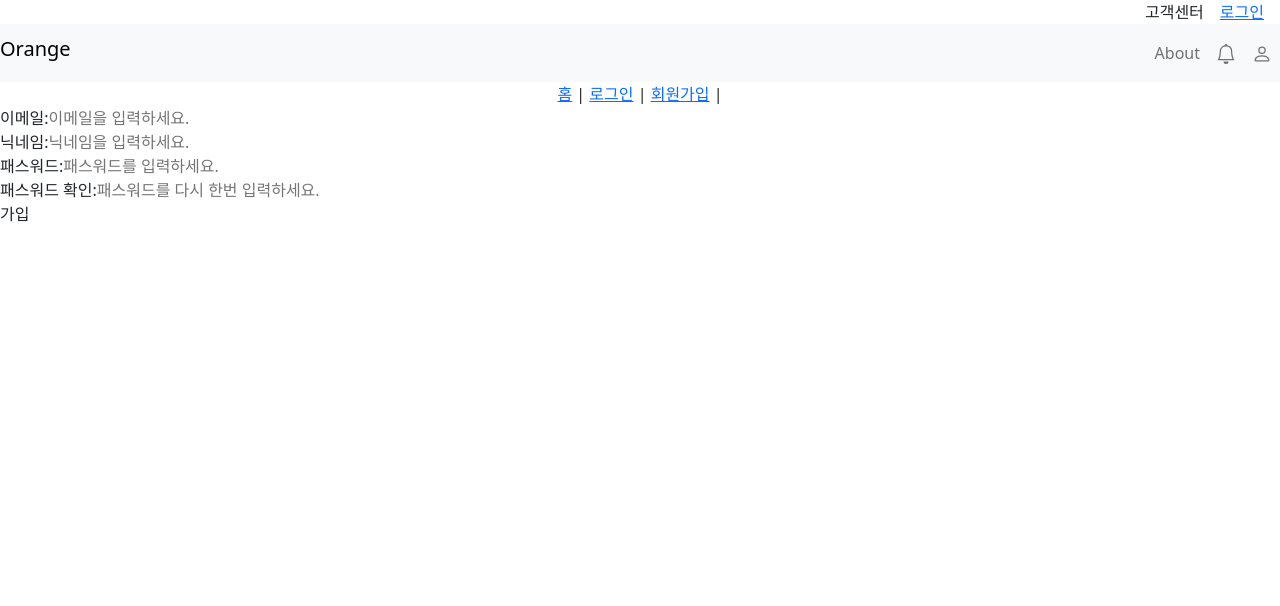
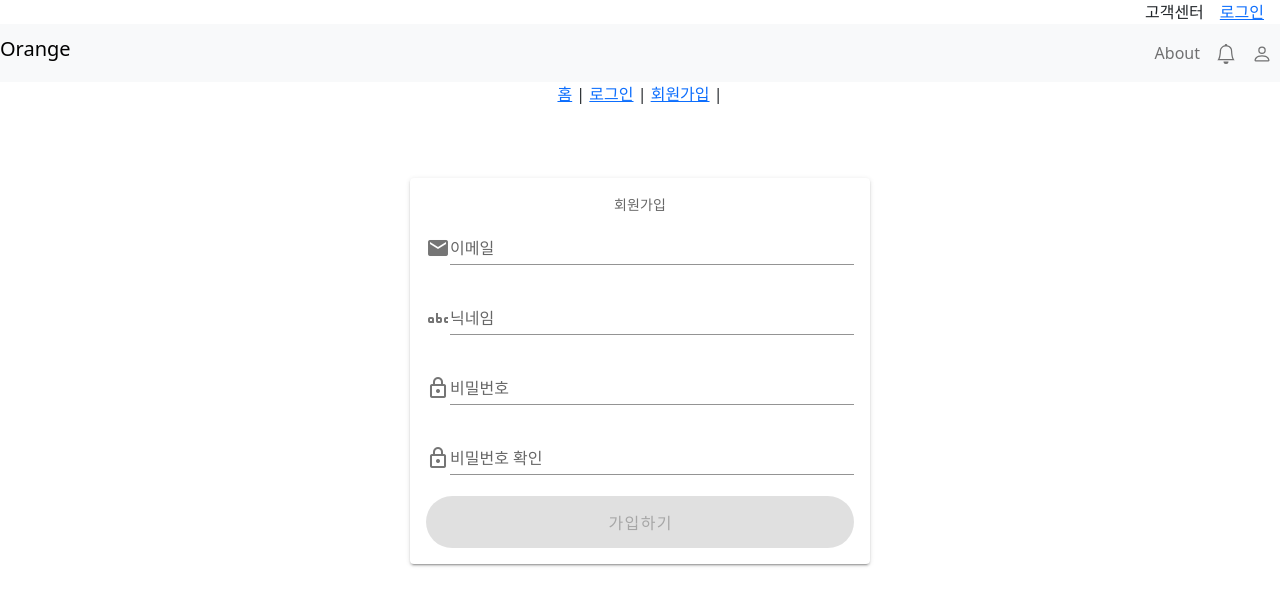
Before and after one commit to yyerim0901/Orange, a Vue app in the folder frontend/: page /signup in a window 1280 px wide. Shown: the top 606 px of the page. Built offline with nearby package versions, Linux system fonts and the light colour scheme.

Commit message:
auth validate

```diff
--- a/frontend/src/components/user/LoginForm.vue
+++ b/frontend/src/components/user/LoginForm.vue
@@ -1,6 +1,6 @@
 <template>
   <v-container class="fill-height">
-    <v-row justify="center">
+    <v-row class="justify-content-center my-5">
       <v-col cols="auto">
         <v-card
           width="460"
@@ -12,7 +12,7 @@
             >
               <v-form
                 ref="form"
-                @submit.prevent="signIn"
+                @submit.prevent="LoginForm"
               >
                 <div class="text-h4 font-weight-black mb-10">
                   로그인
@@ -22,6 +22,7 @@
                   name="이메일"
                   :rules="{
                     required: true,
+                    email: true,
                   }"
                 >
                   <v-text-field
@@ -37,10 +38,12 @@
                   name="비밀번호"
                   :rules="{
                     required: true,
+                    min: 8,
                   }"
                 >
                   <v-text-field
                     v-model="password"
+                    type="password"
                     label="비밀번호"
                     clearable
                     prepend-icon="mdi-lock-outline"
@@ -89,45 +92,18 @@ export default {
     password: null,
   }),
   methods: {
-    signIn () {
-      this.$refs.observer.validate().then(result => {
+    async LoginForm () {
+      const result = await this.$refs.observer.validate()
         if (result) {
           alert('로그인 성공')
         }
-      })
+      }
     }
   }
-  // data() {
-  //   return {
-  //     state:'ins',
-  //     email: '',
-  //     emailRules: [
-  //       v => !!v || '이메일은 필수 입력사항입니다.',
-  //       v => /.+@.+\..+/.test(v) || '해당 이메일을 사용할 수 없습니다.',
-  //     ],
-  //     passwordRules: [
-  //       v => this.state === 'ins' ? !!v || '패스워드는 필수 입력사항입니다.' : true,
-  //       v => !(v && v.length >= 20) || '패스워드는 20자 이상 입력할 수 없습니다.',
-  //       v => v.length >= 8 || 'At least 8 characters',
-  //     ],
-  //     password: '',
-  //     checkbox: false,
-  //   }
-  // },
 
-  // methods: {
-  //   submitForm() {
-  //     console.log("로그인 완료")
-  //   },
-  //   validate () {
-  //     this.$refs.form.validate()
-  //   },
-  // }
-}
+
 </script>
 
 <style>
-.btn-color {
-  color: #FF9800;
-}
+
 </style>
--- a/frontend/src/components/user/SignupForm.vue
+++ b/frontend/src/components/user/SignupForm.vue
@@ -1,41 +1,128 @@
 <template>
-  <form @submit.prevent="submitForm">
-    <div>
-      <label for="email">이메일: </label>
-      <input id="email" type="text" v-model="email" placeholder="이메일을 입력하세요." autocapitalize="off" />
-    </div>
-    <div>
-      <label for="nickname">닉네임: </label>
-      <input id="nickname" type="text" v-model="nickname" placeholder="닉네임을 입력하세요." autocapitalize="off"/>
-    </div>
-    <div>
-      <label for="password">패스워드: </label>
-      <input id="password" type="text" v-model="password" placeholder="패스워드를 입력하세요." autocapitalize="off"/>
-    </div>
-    <div>
-      <label for="password-confirm">패스워드 확인: </label>
-      <input id="password" type="text" v-model="passwordConfirm" placeholder="패스워드를 다시 한번 입력하세요." autocapitalize="off"/>
-    </div>
-    <button type="submit">가입</button>
-  </form>
+  <v-container class="fill-height">
+    <v-row class="justify-content-center my-5">
+      <v-col cols="auto">
+        <v-card
+          width="460"
+        >
+          <v-card-text class="text-center px-12 py-16">
+            <validation-observer
+              ref="observer"
+              v-slot="{ invalid }"
+            >
+              <v-form
+                ref="form"
+                @submit.prevent="signUp"
+              >
+                <div class="text-h4 font-weight-black mb-10">
+                  회원가입
+                </div>
+                <validation-provider
+                  v-slot="{ errors }"
+                  name="이메일"
+                  :rules="{
+                    required: true,
+                    email: true,
+                  }"
+                >
+                  <v-text-field
+                    v-model="email"
+                    label="이메일"
+                    clearable
+                    prepend-icon="mdi-email"
+                    :error-messages="errors"
+                  />
+                </validation-provider>
+
+                <validation-provider
+                  v-slot="{ errors }"
+                  name="닉네임"
+                  :rules="{
+                    required: true,
+                    korAlphaNum: true,
+                  }"
+                >
+                  <v-text-field
+                    v-model="nickname"
+                    label="닉네임"
+                    clearable
+                    prepend-icon="mdi-alphabetical"
+                    :error-messages="errors"
+                  />
+                </validation-provider>
+
+                <validation-provider
+                  v-slot="{ errors }"
+                  name="비밀번호"
+                  :rules="{
+                    required: true,
+                    min: 8,
+                  }"
+                >
+                  <v-text-field
+                    v-model="password"
+                    type="password"
+                    label="비밀번호"
+                    clearable
+                    prepend-icon="mdi-lock-outline"
+                    :error-messages="errors"
+                  />
+                </validation-provider>
+                <validation-provider
+                  v-slot="{ errors }"
+                  name="비밀번호 확인"
+                  :rules="{
+                    confirmed: '비밀번호',
+                    required: true,
+                    min: 8,
+                  }"
+                >
+                  <v-text-field
+                    v-model="passwordConfirm"
+                    label="비밀번호 확인"
+                    type="password"
+                    clearable
+                    prepend-icon="mdi-lock-outline"
+                    :error-messages="errors"
+                  />
+                </validation-provider>
+                <v-btn
+                  class="mt-6"
+                  type="submit"
+                  block
+                  x-large
+                  rounded
+                  color="primary"
+                  :disabled="invalid"
+                >
+                  가입하기
+                </v-btn>
+              </v-form>
+            </validation-observer>
+          </v-card-text>
+        </v-card>
+      </v-col>
+    </v-row>
+  </v-container>
 </template>
 
 <script>
 export default {
   name: 'SignupForm',
-  data() {
-    return {
-      email: '',
-      password: '',
-      nickname: '',
-      passwordConfirm: '',
-    };
-  },
+  data: () => ({
+    email: null,
+    nickname: null,
+    password: null,
+    passwordConfirm: null,
+  }),
   methods: {
-    submitForm() {
-      console.log("제출")
-    },
-  },
+    async signUp () {
+      const result = await this.$refs.observer.validate()
+      if (result) {
+        alert('가입 완료')
+      }
+    }
+  }
 }
 </script>
 
--- a/frontend/src/plugins/vee-validate.js
+++ b/frontend/src/plugins/vee-validate.js
@@ -28,11 +28,11 @@ extend('max', {
 })
 extend('min', {
   ...min,
-  message: '{_field_} 필드는 {length}자 미만 이어야 합니다.'
+  message: '{_field_} 필드는 {length}자이상 입력해야 합니다.'
 })
 extend('numeric', {
   ...numeric,
-  message: '{_field_} 필드는 숫자로만 구성되어야합니다.'
+  message: '{_field_} 필드는 숫자로만 구성되어야 합니다.'
 })
 extend('required', {
   ...required,
@@ -42,6 +42,16 @@ extend('confirmed', {
   ...confirmed,
   message: '비밀번호와 비밀번호 확인이 일치하지 않습니다.',
 })
+extend('korAlphaNum', {
+  validate: value => {
+    let regex = /^([a-zA-Z|가-힣]).{1,16}$/.test(value);
+    if (!regex) {
+      return '닉네임은 한글, 영문, 숫자만 가능하며 2-16자리 가능.';
+    } else {
+      return true;
+    }
+  }
+});
 
 Vue.component('ValidationObserver', ValidationObserver)
 Vue.component('ValidationProvider', ValidationProvider)
```
